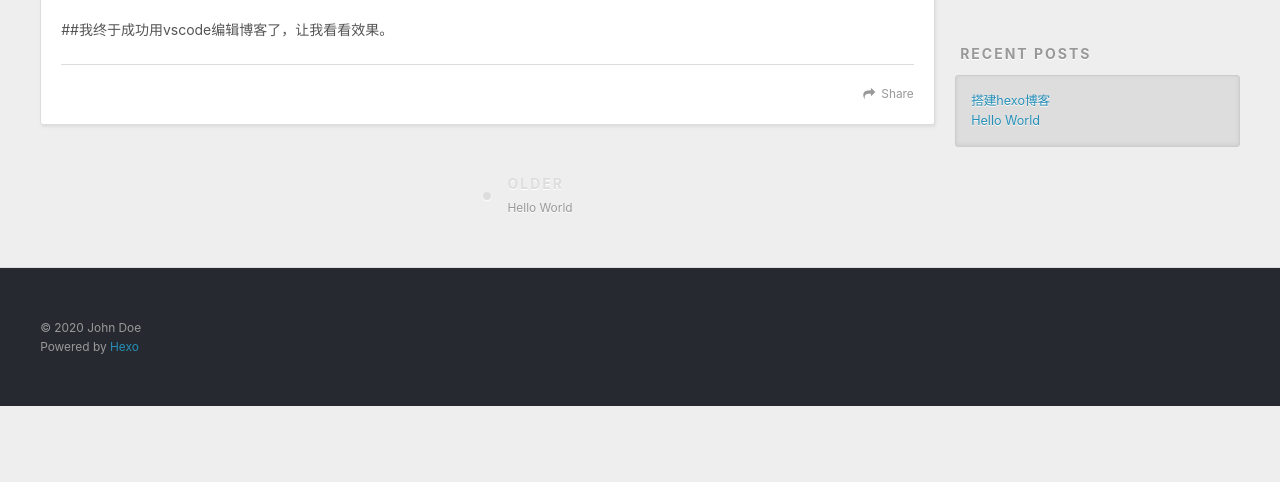
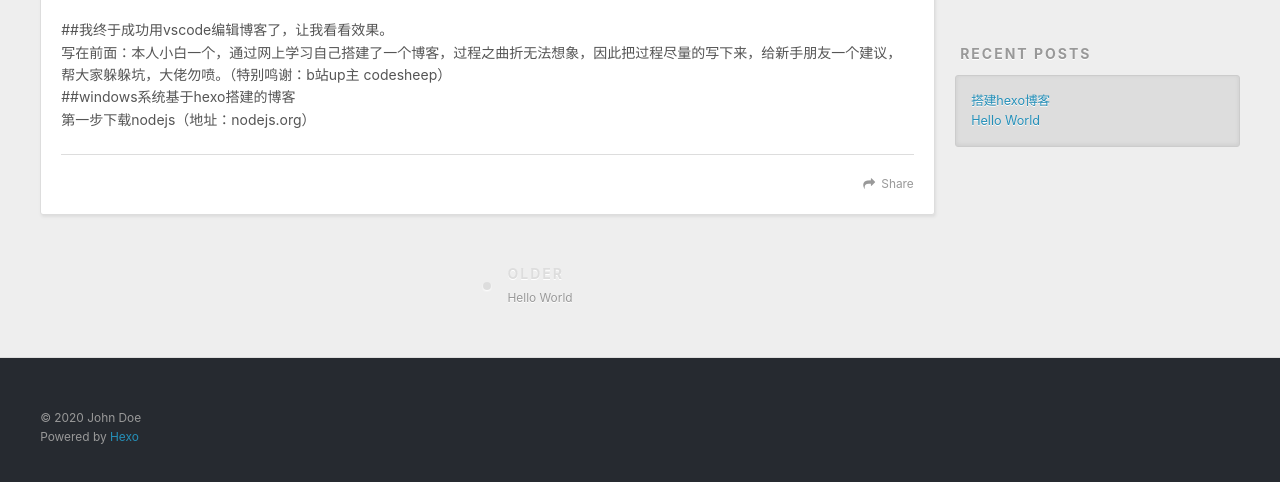
Before and after one commit to Baiqian99/Baiqian99.github.io, a plain HTML site: page 2020/01/24/搭建hexo博客/index.html in a window 1280 px wide. Shown: the part 434-916 px from the top of the page. Before the commit the page ends 840 px from the top, so only its background shows below. Drawn offline with nearby package versions, Linux system fonts and the light colour scheme.

Commit message:
Site updated: 2020-01-31 11:17:16

```diff
--- a/2020/01/24/搭建hexo博客/index.html
+++ b/2020/01/24/搭建hexo博客/index.html
@@ -7,15 +7,15 @@
 
   <title>搭建hexo博客 | Hexo</title>
   <meta name="viewport" content="width=device-width, initial-scale=1, maximum-scale=1">
-  <meta name="description" content="##我终于成功用vscode编辑博客了，让我看看效果。">
+  <meta name="description" content="##我终于成功用vscode编辑博客了，让我看看效果。写在前面：本人小白一个，通过网上学习自己搭建了一个博客，过程之曲折无法想象，因此把过程尽量的写下来，给新手朋友一个建议，帮大家躲躲坑，大佬勿喷。（特别鸣谢：b站up主 codesheep）##windows系统基于hexo搭建的博客第一步下载nodejs（地址：nodejs.org）">
 <meta property="og:type" content="article">
 <meta property="og:title" content="搭建hexo博客">
 <meta property="og:url" content="http://yoursite.com/2020/01/24/%E6%90%AD%E5%BB%BAhexo%E5%8D%9A%E5%AE%A2/index.html">
 <meta property="og:site_name" content="Hexo">
-<meta property="og:description" content="##我终于成功用vscode编辑博客了，让我看看效果。">
+<meta property="og:description" content="##我终于成功用vscode编辑博客了，让我看看效果。写在前面：本人小白一个，通过网上学习自己搭建了一个博客，过程之曲折无法想象，因此把过程尽量的写下来，给新手朋友一个建议，帮大家躲躲坑，大佬勿喷。（特别鸣谢：b站up主 codesheep）##windows系统基于hexo搭建的博客第一步下载nodejs（地址：nodejs.org）">
 <meta property="og:locale" content="en_US">
 <meta property="article:published_time" content="2020-01-24T01:58:17.000Z">
-<meta property="article:modified_time" content="2020-01-24T13:59:51.488Z">
+<meta property="article:modified_time" content="2020-01-24T15:05:34.492Z">
 <meta property="article:author" content="John Doe">
 <meta name="twitter:card" content="summary">
 
@@ -88,7 +88,7 @@
 
     <div class="article-entry" itemprop="articleBody">
 
-        <p>##我终于成功用vscode编辑博客了，让我看看效果。</p>
+        <p>##我终于成功用vscode编辑博客了，让我看看效果。<br>写在前面：本人小白一个，通过网上学习自己搭建了一个博客，过程之曲折无法想象，因此把过程尽量的写下来，给新手朋友一个建议，帮大家躲躲坑，大佬勿喷。（特别鸣谢：b站up主 codesheep）<br>##windows系统基于hexo搭建的博客<br>第一步下载nodejs（地址：nodejs.org）</p>
 
 
     </div>
```
Also changed, not shown: index.html (+1 -1 lines).
